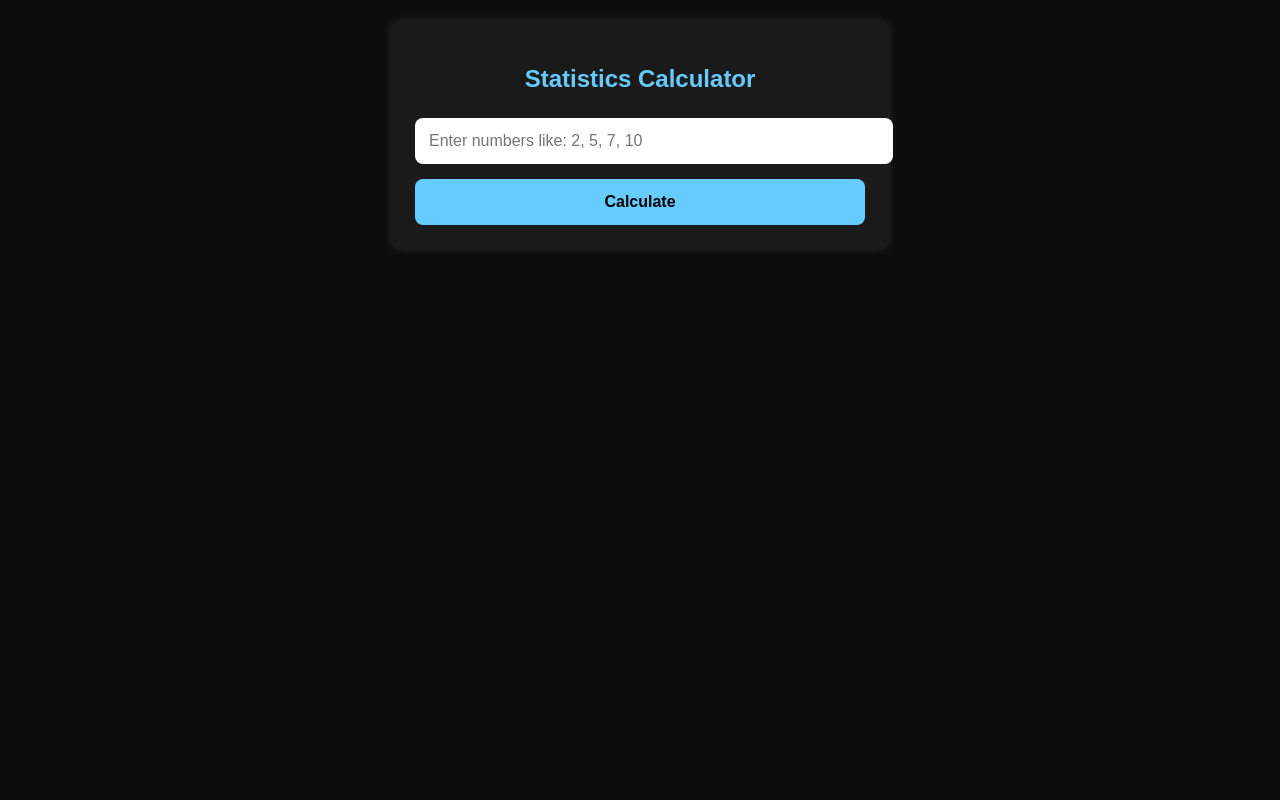
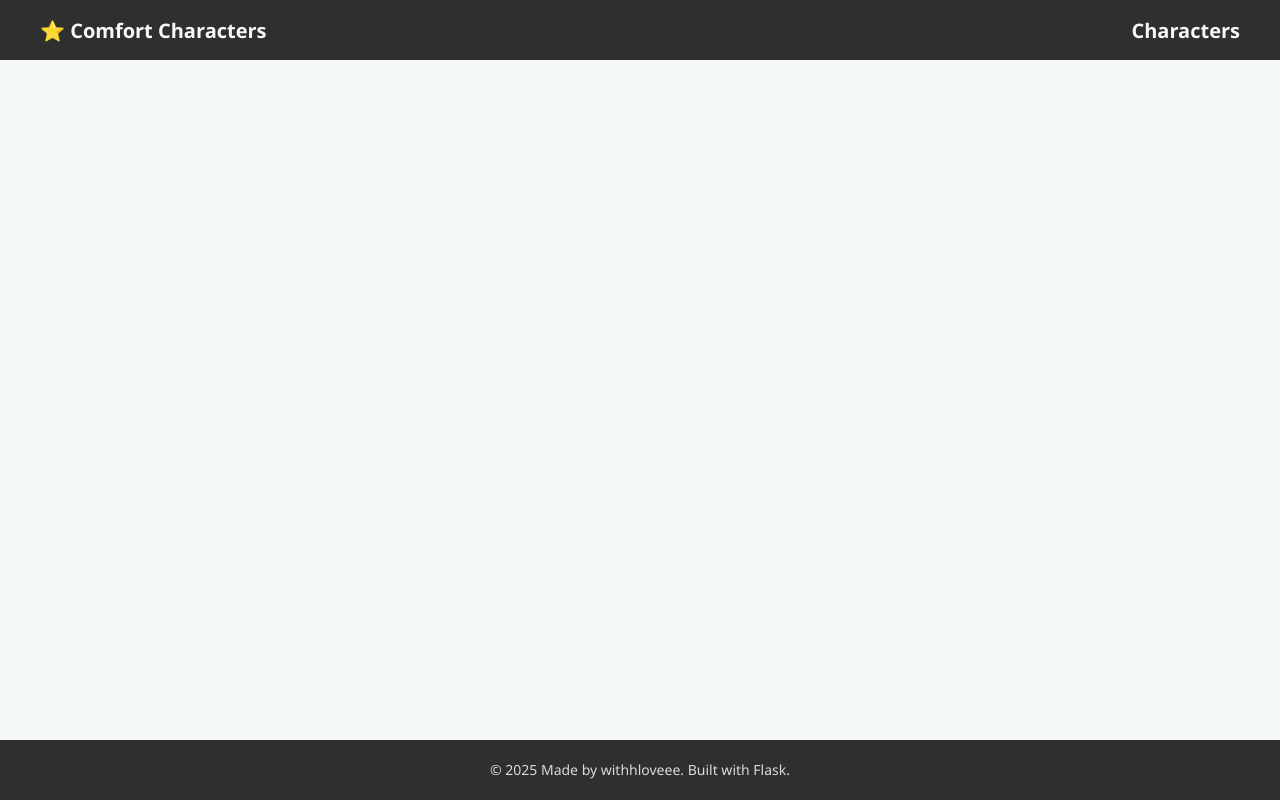
Before and after one commit to withhloveee/flask-hosting, a Flask app: page / in a window 1280 px wide. Run offline with Flask 3, Linux system fonts and the light colour scheme.

Commit message:
Refactor index.html structure and styling links

```diff
--- a/templates/index.html
+++ b/templates/index.html
@@ -1,119 +1,41 @@
 <!DOCTYPE html>
-<html>
+<html lang="en">
+
+{% block header %}
 <head>
-    <title>Statistics Calculator</title>
+    <meta charset="UTF-8">
+    <meta name="viewport" content="width=device-width, initial-scale=1.0">
+    <title>Home</title>
 
-    <meta name="viewport" content="width=device-width, initial-scale=1.0">
-
-    <style>
-        body {
-            margin: 0;
-            background: #0d0d0d;
-            font-family: Arial, sans-serif;
-            color: #fff;
-            padding: 20px;
-        }
-
-        .container {
-            max-width: 450px;
-            margin: auto;
-            background: #1a1a1a;
-            padding: 25px;
-            border-radius: 12px;
-            box-shadow: 0 0 10px rgba(255,255,255,0.1);
-        }
-
-        h2 {
-            text-align: center;
-            margin-bottom: 25px;
-            color: #6cf;
-        }
-
-        input {
-            width: 100%;
-            padding: 14px;
-            border-radius: 8px;
-            border: none;
-            margin-bottom: 15px;
-            font-size: 16px;
-        }
-
-        button {
-            width: 100%;
-            padding: 14px;
-            border: none;
-            border-radius: 8px;
-            background: #6cf;
-            font-size: 16px;
-            color: #000;
-            font-weight: bold;
-            cursor: pointer;
-        }
-
-        button:hover {
-            background: #5ab7e6;
-        }
-
-        .result-box {
-            margin-top: 25px;
-            padding: 15px;
-            background: #111;
-            border-radius: 8px;
-            font-size: 18px;
-        }
-
-        .error {
-            margin-top: 20px;
-            background: #330000;
-            padding: 12px;
-            border-radius: 8px;
-            color: #ff6666;
-            text-align: center;
-        }
-
-        @media (max-width: 480px) {
-            .container {
-                padding: 18px;
-            }
-
-            h2 {
-                font-size: 22px;
-            }
-        }
-    </style>
+    <link rel="stylesheet" href="{{ url_for('static', filename='css/home.css') }}">
 </head>
-
+{% endblock %}
 <body>
-
-    <div class="container">
-        <h2>Statistics Calculator</h2>
-
-        <form method="POST">
-            <input
-                type="text"
-                name="numbers"
-                placeholder="Enter numbers like: 2, 5, 7, 10"
-                required
-            >
-            <button type="submit">Calculate</button>
-        </form>
-
-        {% if error %}
-            <div class="error">{{ error }}</div>
-        {% endif %}
-
-        {% if result %}
-            <div class="result-box">
-                <p><strong>Mean:</strong> {{ result.mean }}</p>
-                <p><strong>Median:</strong> {{ result.median }}</p>
-                <p><strong>Mode:</strong>
-                    {% for m in result.mode %}
-                        {{ m }}{{ ", " if not loop.last else "" }}
-                    {% endfor %}
-                </p>
-            </div>
-        {% endif %}
+    <!-- Header OUTSIDE flex center -->
+    <header class="header">
+        <div class="header-left">⭐ Comfort Characters </div>
+        <div class="header-right">Characters</div>
+    </header>
+    {% block content %}
+    <!-- Flex container to center the cards -->
+    <div class="center-wrapper">
+        <div class="card-container">
+            {% for row in rows %}
+            <a href="/character/{{ row.id }}" class="card-link">
+    <div class="card">
+        <img src="{{ row.img_url }}" class="card-img">
+        <div class="card-name">{{ row.char_name }}</div>
+        <div class="card-anime">{{ row.anime_name }}</div>
     </div>
+</a>
+            {% endfor %}
+        </div>
+    </div>
+    {% endblock %}
+    <!-- Footer OUTSIDE flex center -->
+    <footer class="footer">
+        © 2025  Made by withhloveee. Built with Flask.
+    </footer>
 
 </body>
 </html>
```
